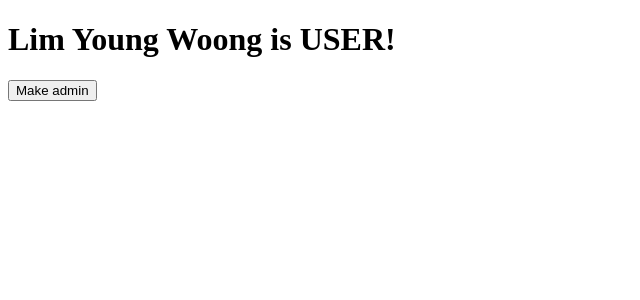
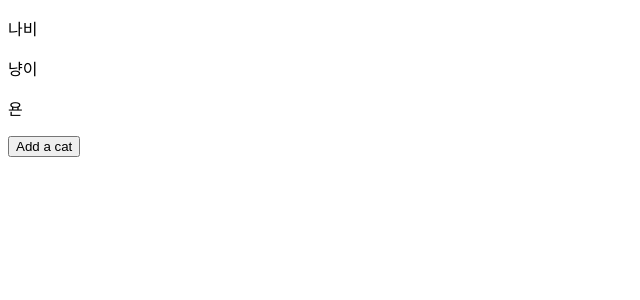
Before and after one commit to johnny-gill/third-react, a React (Create React App) app: page / in a window 1280 px wide. Shown: the top 300 px of the page, without its empty margins (0-640 px from the left). Built offline with nearby package versions, Linux system fonts and the light colour scheme.

Commit message:
Feature: memo

```diff
--- /dev/null
+++ b/src/ch7/App4.js
@@ -0,0 +1,23 @@
+import { memo, useCallback, useState } from "react";
+
+const Cat = memo(({ name, meow }) => {
+  console.log(`rendering ${name}`);
+  meow();
+  return <p>{name}</p>;
+}, () => true); // true일때 한번만 렌더링
+
+const App4 = () => {
+  const [cats, setCats] = useState(["나비", "냥이", "욘"]);
+  return (
+    <>
+      {cats.map((name, i) => (
+        <Cat key={i} name={name} meow={() => console.log(`meow ${name}`)}/>
+      ))}
+      <button onClick={() => setCats([...cats, prompt("name a cat")])}>
+        Add a cat
+      </button>
+    </>
+  );
+};
+
+export default App4;
--- a/src/index.js
+++ b/src/index.js
@@ -2,6 +2,7 @@ import ReactDOM from "react-dom/client";
 import App from "./ch7/App";
 import App2 from "./ch7/App2";
 import App3 from "./ch7/App3";
+import App4 from "./ch7/App4";
 
 const root = ReactDOM.createRoot(document.getElementById("root"));
-root.render(<App3 />);
+root.render(<App4 />);
```
